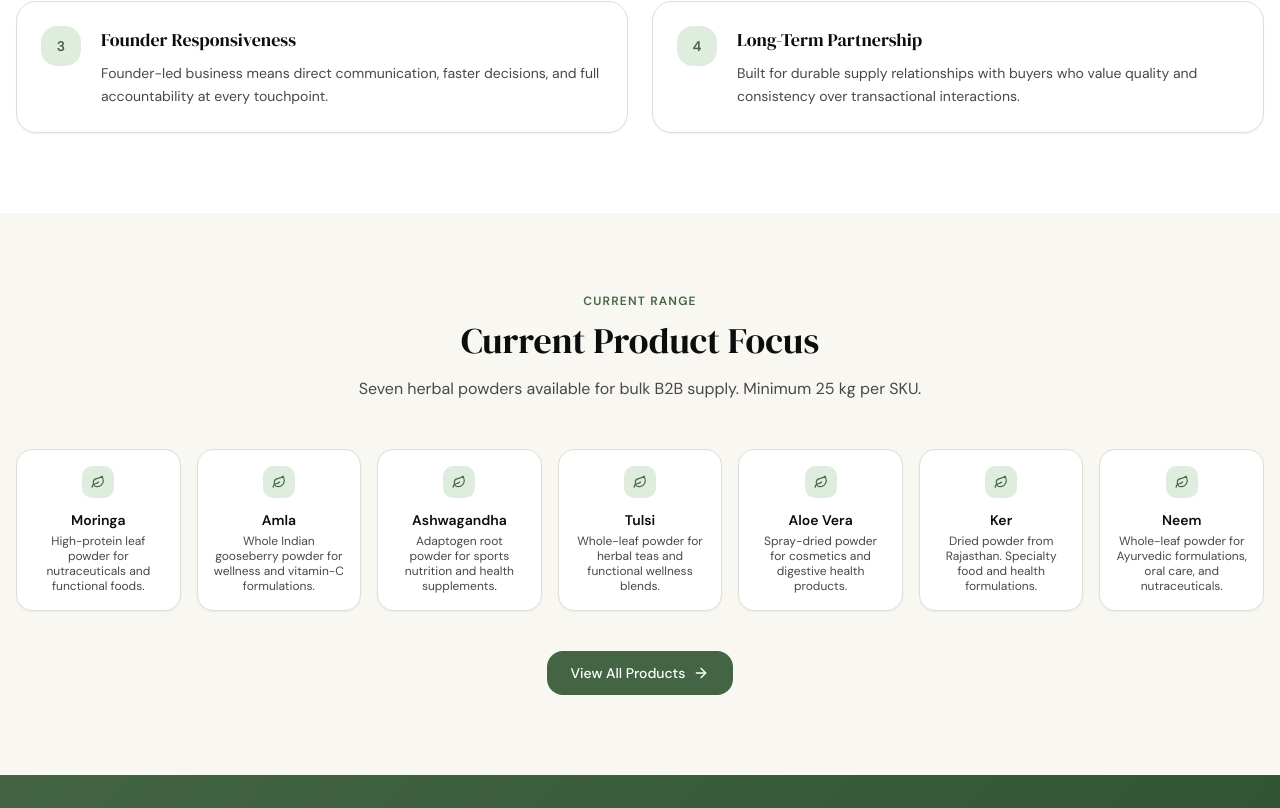
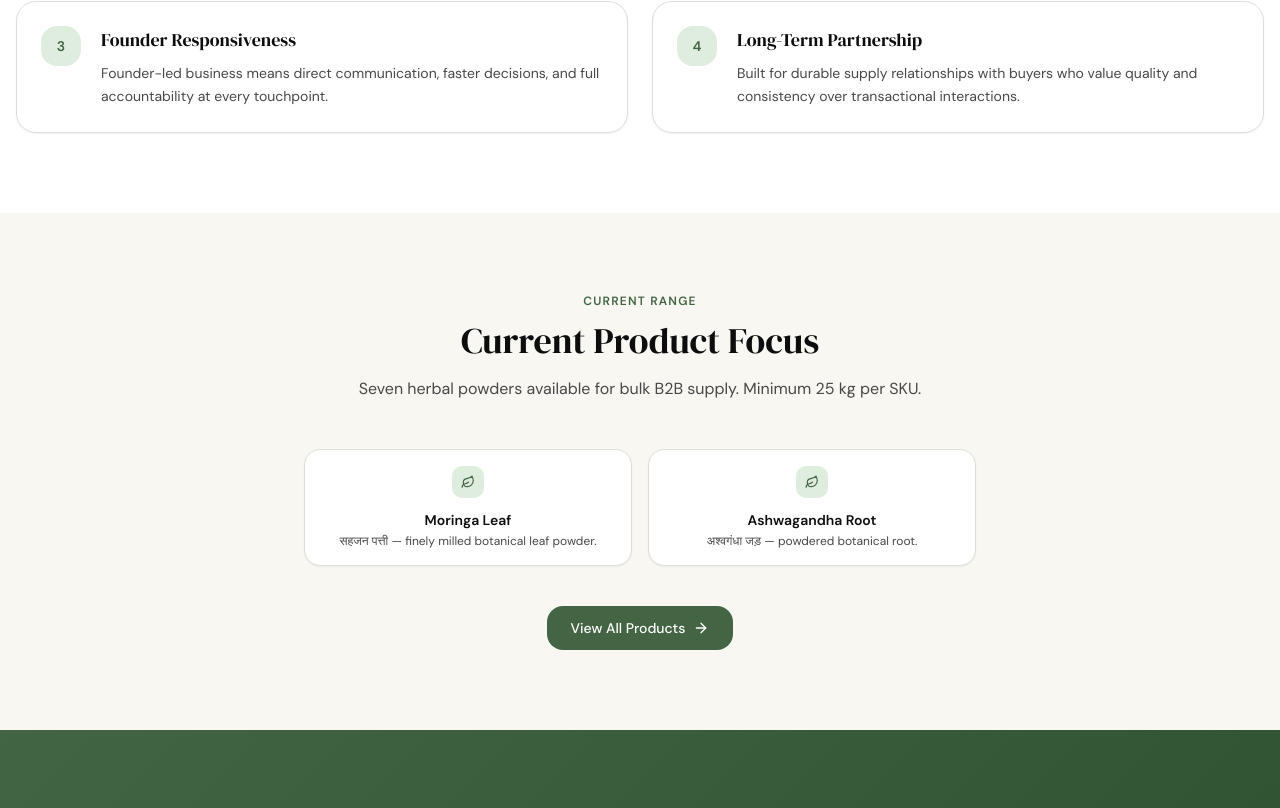
Before and after one commit to chitiagarwal/bio-peri-posa-website, a React (Vite) app in the folder src/frontend/: page / in a window 1280 px wide. Shown: the part 2606-3414 px from the top of the page. Built offline with nearby package versions, Linux system fonts and the light colour scheme; no server answers; what @icp-sdk/core would draw is missing.

Commit message:
Remove inaccurate seven-product messaging from homepage and show only current two botanicals

```diff
--- a/src/frontend/src/pages/Home.tsx
+++ b/src/frontend/src/pages/Home.tsx
@@ -10,34 +10,8 @@ import { useEffect } from "react";
 import CTASection from "../components/CTASection";
 
 const products = [
-  {
-    name: "Moringa",
-    desc: "High-protein leaf powder for nutraceuticals and functional foods.",
-  },
-  {
-    name: "Amla",
-    desc: "Whole Indian gooseberry powder for wellness and vitamin-C formulations.",
-  },
-  {
-    name: "Ashwagandha",
-    desc: "Adaptogen root powder for sports nutrition and health supplements.",
-  },
-  {
-    name: "Tulsi",
-    desc: "Whole-leaf powder for herbal teas and functional wellness blends.",
-  },
-  {
-    name: "Aloe Vera",
-    desc: "Spray-dried powder for cosmetics and digestive health products.",
-  },
-  {
-    name: "Ker",
-    desc: "Dried powder from Rajasthan. Specialty food and health formulations.",
-  },
-  {
-    name: "Neem",
-    desc: "Whole-leaf powder for Ayurvedic formulations, oral care, and nutraceuticals.",
-  },
+  {name:"Moringa Leaf",desc:"सहजन पत्ती — finely milled botanical leaf powder."},
+  {name:"Ashwagandha Root",desc:"अश्वगंधा जड़ — powdered botanical root."},
 ];
 
 const whyPoints = [
@@ -63,7 +37,7 @@ const categories = [
   {
     icon: <Leaf size={22} />,
     name: "Herbal Powders",
-    desc: "Our current focus. Bulk supply of Moringa, Amla, Tulsi, Aloe Vera, Ker, Ashwagandha, and Neem.",
+    desc: "Our current focus. Our current range: moringa leaf powder and ashwagandha root powder.",
     status: "Active",
     active: true,
   },
@@ -101,7 +75,7 @@ export default function Home() {
       document.head.appendChild(meta);
     }
     meta.content =
-      "Bio Peri Posa Pvt. Ltd. supplies seven bulk herbal powders including Moringa, Amla, Ashwagandha, Tulsi, Aloe Vera, Ker, and Neem to B2B buyers. Science-led sourcing from India.";
+      "Bio Peri Posa Pvt. Ltd. offers moringa leaf and ashwagandha root powders for individuals and business buyers. Science-led sourcing from India.";
   }, []);
 
   return (
@@ -267,7 +241,7 @@ export default function Home() {
             Seven herbal powders available for bulk B2B supply. Minimum 25 kg
             per SKU.
           </p>
-          <div className="grid grid-cols-2 md:grid-cols-4 lg:grid-cols-7 gap-4">
+          <div className="grid grid-cols-2 gap-4 max-w-2xl mx-auto">
             {products.map((p) => (
               <div
                 key={p.name}
```
